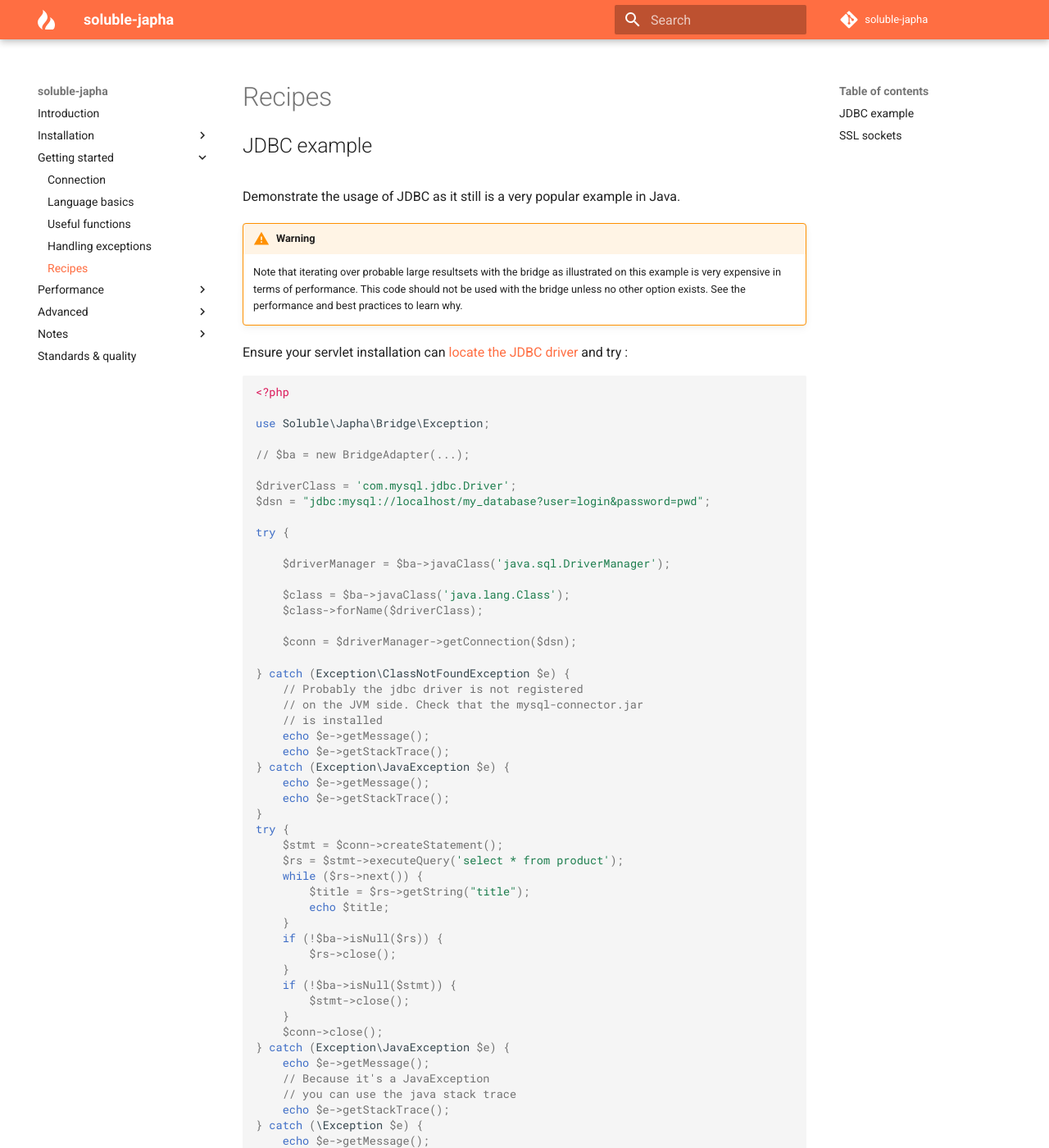
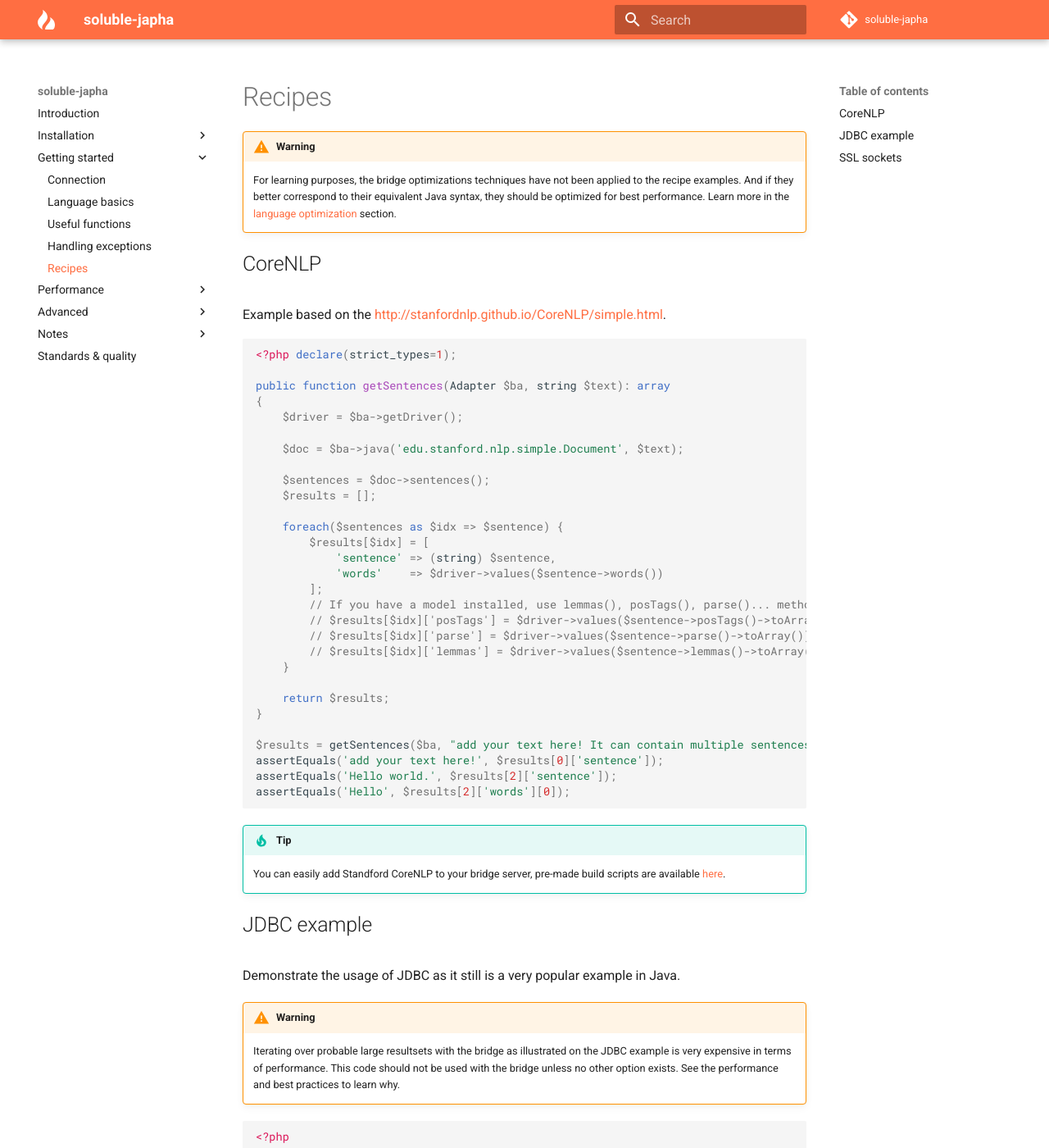
Before and after one commit to belgattitude/soluble-japha, an MkDocs documentation site: the page built from doc/language_recipes.md, in a window 1280 px wide and 1400 px high. Shown: the whole window at 82% size. Built offline with MkDocs 1.6.1 and Material for MkDocs 9.7.7, drawn with Linux system fonts in a browser that asks for light colours; comment, search, counter and statistics services are not loaded; old or Windows-style settings are respelled for this version of MkDocs; some of the changed text lies outside the part shown.

Commit message:
Working on CoreNLP tests and recipes

````diff
--- a/doc/language_recipes.md
+++ b/doc/language_recipes.md
@@ -1,16 +1,61 @@
 # Recipes
+
+!!! warning
+    For learning purposes, the bridge optimizations techniques have not
+    been applied to the recipe examples. And if they better correspond
+    to their equivalent Java syntax, they should be optimized for
+    best performance. Learn more in the [language optimization](./language_optimizations.md) section.
+
+## CoreNLP
+
+Example based on the [http://stanfordnlp.github.io/CoreNLP/simple.html](http://stanfordnlp.github.io/CoreNLP/simple.html).
+
+```php
+<?php declare(strict_types=1);
+
+public function getSentences(Adapter $ba, string $text): array
+{
+    $driver = $ba->getDriver();
+
+    $doc = $ba->java('edu.stanford.nlp.simple.Document', $text);
+
+    $sentences = $doc->sentences();
+    $results = [];
+
+    foreach($sentences as $idx => $sentence) {
+        $results[$idx] = [
+            'sentence' => (string) $sentence,
+            'words'    => $driver->values($sentence->words())
+        ];
+        // If you have a model installed, use lemmas(), posTags(), parse()... methods
+        // $results[$idx]['posTags'] = $driver->values($sentence->posTags()->toArray())
+        // $results[$idx]['parse'] = $driver->values($sentence->parse()->toArray())
+        // $results[$idx]['lemmas'] = $driver->values($sentence->lemmas()->toArray()),
+    }
+
+    return $results;
+}
+
+$results = getSentences($ba, "add your text here! It can contain multiple sentences. Hello world.");
+assertEquals('add your text here!', $results[0]['sentence']);
+assertEquals('Hello world.', $results[2]['sentence']);
+assertEquals('Hello', $results[2]['words'][0]);
+```
+
+!!! tip
+    You can easily add Standford CoreNLP to your bridge server, pre-made
+    build scripts are available [here](https://github.com/belgattitude/php-java-bridge/blob/master/init-scripts/README.md).
 
 ## JDBC example
 
 Demonstrate the usage of JDBC as it still is a very popular example in Java.
 
 !!! warning
-    Note that iterating over probable large resultsets with the bridge
-    as illustrated on this example is very expensive in terms of performance.
+    Iterating over probable large resultsets with the bridge
+    as illustrated on the JDBC example is very expensive in terms of performance.
     This code should not be used with the bridge unless no other option exists.
     See the performance and best practices to learn why.
 
-Ensure your servlet installation can [locate the JDBC driver](https://github.com/belgattitude/php-java-bridge/tree/master/init-scripts) and try :
 
 ```php
 <?php
@@ -66,6 +111,11 @@ try {
 
 ```
 
+!!! tip
+    You can easily add MySQL connector to your bridge server, pre-made
+    build scripts are available [here](https://github.com/belgattitude/php-java-bridge/blob/master/init-scripts/README.md).
+
+
 ## SSL sockets
 
 Demonstrate some possible uses of streams *(code is irrelevant from a PHP point of view)*.
````
Also changed, not shown: doc/language_useful_functions.md (+21 -1 lines), doc/notes_limitations.md (+38 -33 lines), 2 other files.
